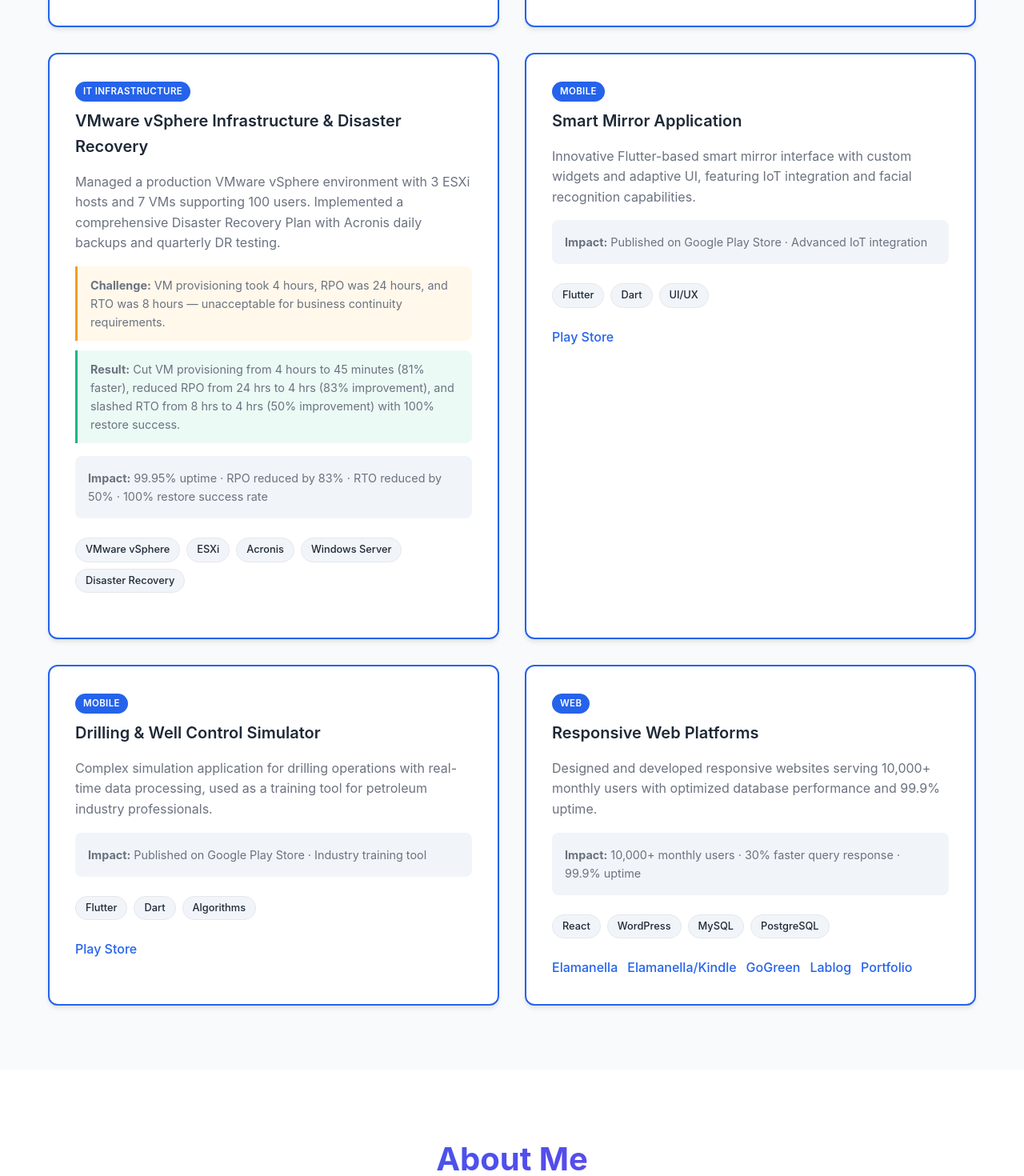
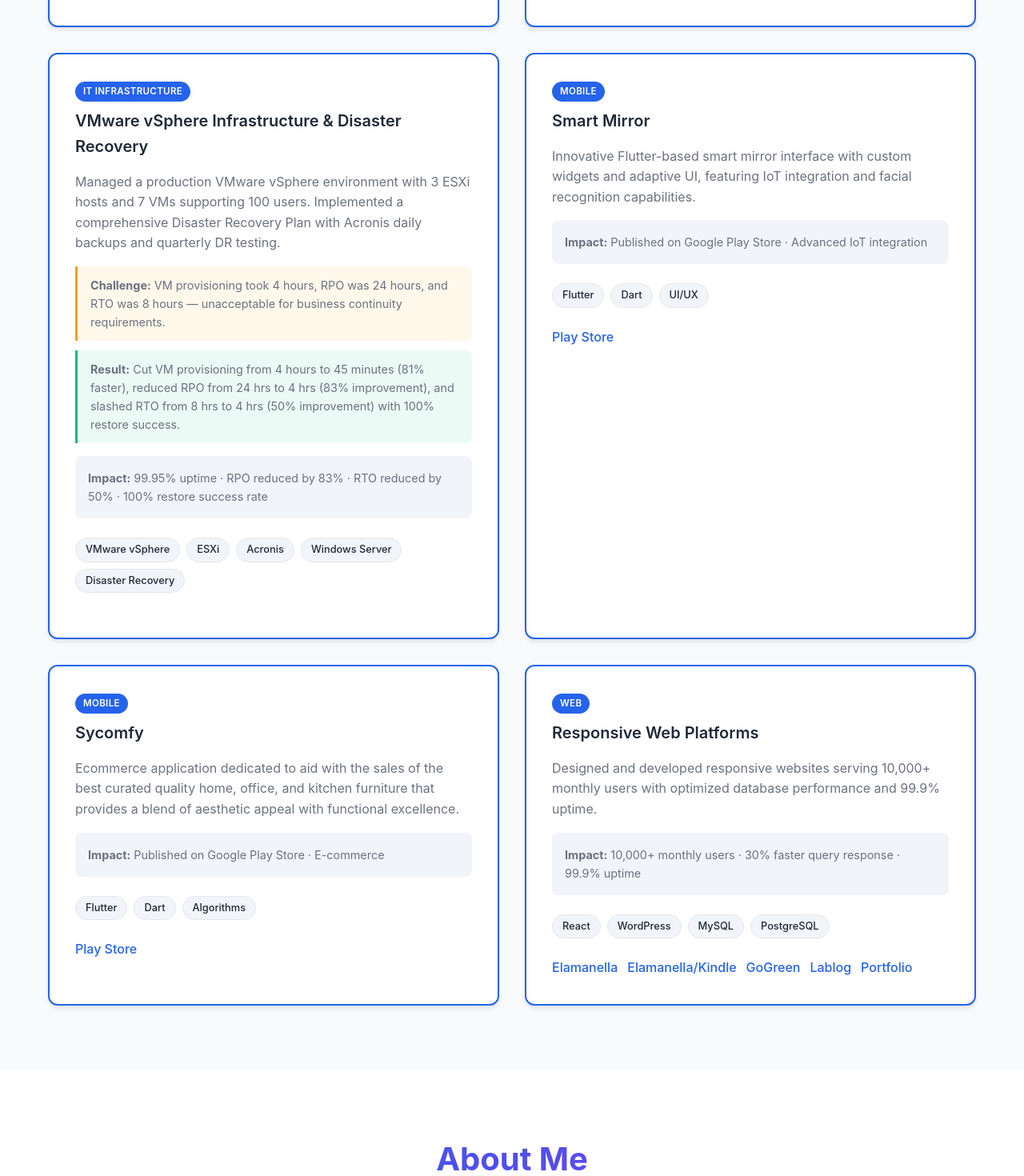
Before and after one commit to Benny-Gich/Portfolio, a React (Create React App) app: page / in a window 1280 px wide. Shown: the part 2640-4110 px from the top of the page at 80% size. Built offline with nearby package versions, Linux system fonts and the light colour scheme.

Commit message:
Projects, Refresh

```diff
--- a/src/components/About/About.js
+++ b/src/components/About/About.js
@@ -32,7 +32,7 @@ const About = () => {
         {
             role: "Mobile Developer & UI/UX Designer",
             company: "Code Synth",
-            period: "Aug 2020 – Feb 2021",
+            period: "Aug 2020 – Feb 2025",
             location: "Remote",
             achievements: [
                 "Engineered responsive, adaptive UI components for cross-platform mobile applications using Flutter.",
@@ -43,7 +43,7 @@ const About = () => {
         {
             role: "Web Developer",
             company: "App Lovin",
-            period: "Jan 2020 – Jun 2020",
+            period: "Jan 2020 – Jun 2021",
             location: "Remote",
             achievements: [
                 "Designed and developed responsive websites supporting 10,000+ monthly users with 99.9% uptime.",
--- a/src/components/Projects/Projects.js
+++ b/src/components/Projects/Projects.js
@@ -34,7 +34,7 @@ const featuredProjects = [
     },
     {
         id: 4,
-        name: "Smart Mirror Application",
+        name: "Smart Mirror",
         description: "Innovative Flutter-based smart mirror interface with custom widgets and adaptive UI, featuring IoT integration and facial recognition capabilities.",
         tech: ["Flutter", "Dart", "UI/UX"],
         category: "mobile",
@@ -43,12 +43,12 @@ const featuredProjects = [
     },
     {
         id: 5,
-        name: "Drilling & Well Control Simulator",
-        description: "Complex simulation application for drilling operations with real-time data processing, used as a training tool for petroleum industry professionals.",
+        name: "Sycomfy",
+        description: "Ecommerce application dedicated to aid with the sales of the best curated quality home, office, and kitchen furniture that provides a blend of aesthetic appeal with functional excellence.",
         tech: ["Flutter", "Dart", "Algorithms"],
         category: "mobile",
-        playstore: "https://play.google.com/store/apps/details?id=com.ltd.simulation.drilling",
-        impact: "Published on Google Play Store · Industry training tool"
+        playstore: "https://play.google.com/store/apps/details?id=com.sycomfy.client&hl=en_US",
+        impact: "Published on Google Play Store · E-commerce"
     },
     {
         id: 6,
```
Also changed, not shown: 1 other file (tests, documents, lock files or other folders).
